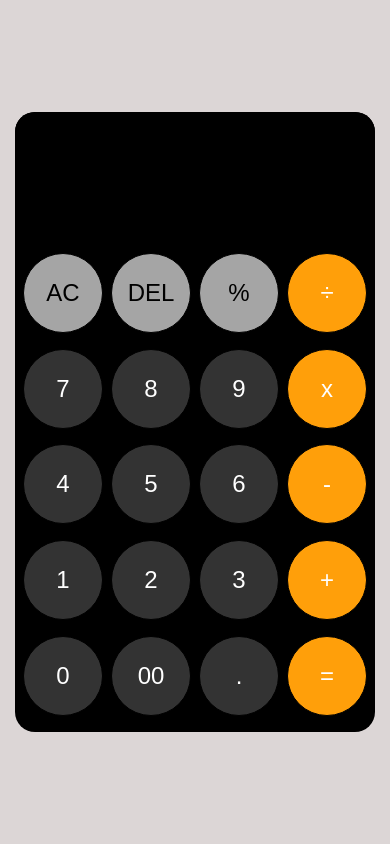
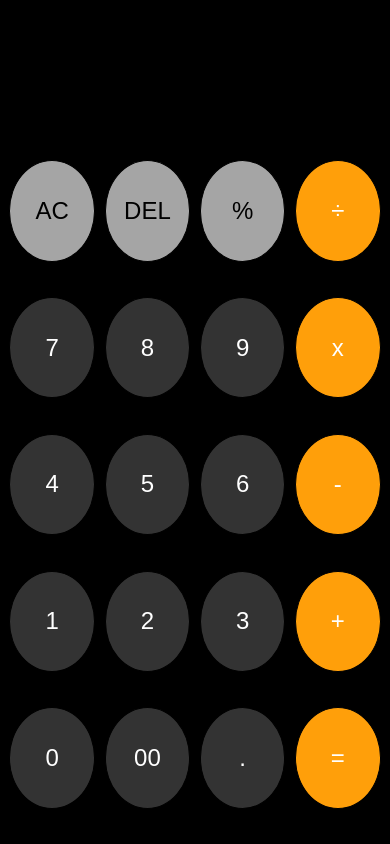
Before and after one commit to sohamdasx/Calculator-module-1, a plain HTML site: page index.html in a window 390 px wide. Drawn offline with Linux system fonts and the light colour scheme.

Commit message:
made the calculator responsive

```diff
--- a/style.css
+++ b/style.css
@@ -56,14 +56,15 @@ button:active {
     background-color: #898383;
 }
 
-@media (max-width: 320px) {
-    .calculator {
-        max-width: 92%;
+@media screen and (max-width: 440px) {
+    .calculator{
+    width: 100%;
+    height: 100%;
+    border-radius: 0;
     }
-
     button {
-        width: 60px;
-        height: 60px;
-        font-size: 20px;
+    width: 22%;
+    height: 12%;
+    border-radius: 50%;
     }
 }
```
